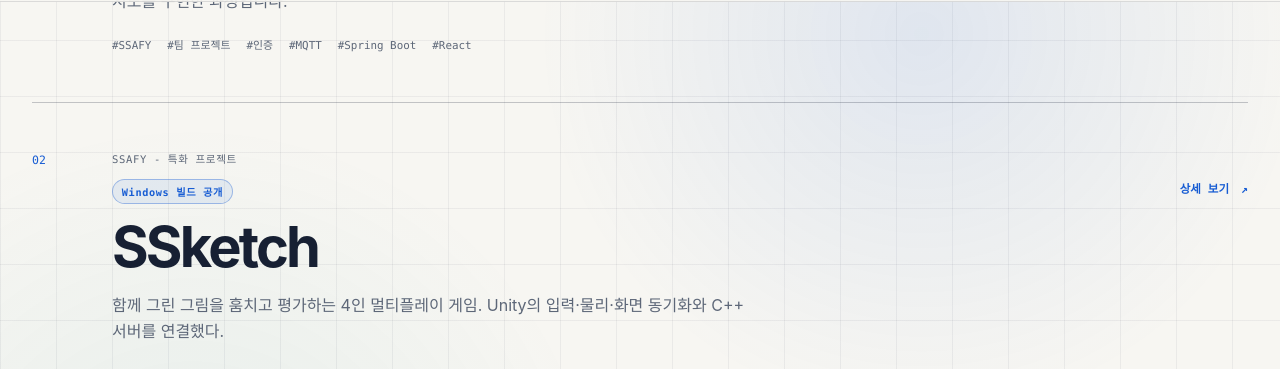
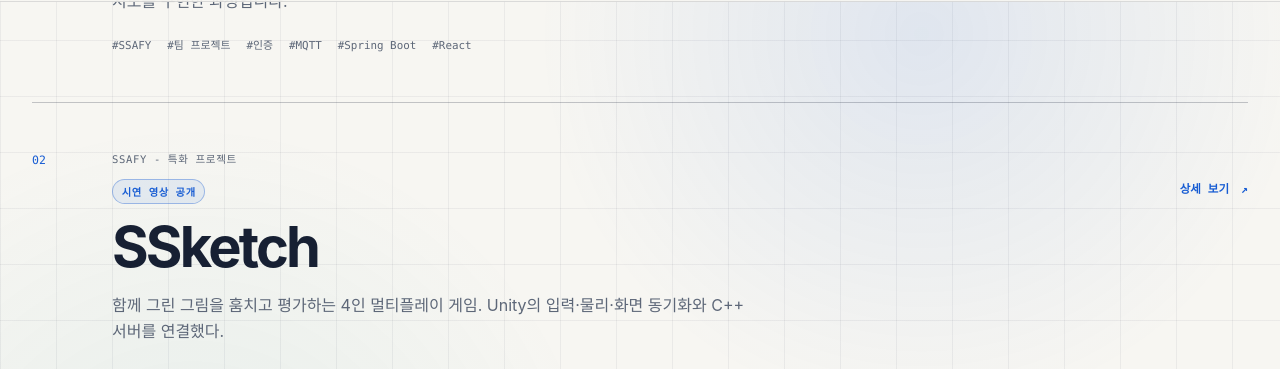
Before and after one commit to yollo4179/yollo4179.github.io, a Jekyll site: the page built from projects/index.html, in a window 1280 px wide and 900 px high, scrolled down 1398 px. Shown: the part 74-443 px from the top of the window. Built offline with Jekyll 4.4.1, drawn with Linux system fonts in a browser that asks for light colours.

Commit message:
chore: SSketch 시연 영상 중심 소개와 링크 정리

```diff
--- a/_layouts/ssketch-project.html
+++ b/_layouts/ssketch-project.html
@@ -14,7 +14,7 @@
           <ul class="ssketch-chips" aria-label="게임 정보"><li>4인 온라인</li><li>Windows</li><li>Unity · C++</li></ul>
           <div class="ssketch-actions">
             <a class="ssketch-button" href="{{ '/projects/ssketch/details/' | relative_url }}">구현 내용 목록 보기 <span aria-hidden="true">→</span></a>
-            <a class="ssketch-button ssketch-button--secondary" href="https://ssketch.ddns.net/" target="_blank" rel="noopener noreferrer">게임 소개 · 다운로드 <span aria-hidden="true">↗</span></a>
+            <a class="ssketch-button ssketch-button--secondary" href="#demo">EC2 시연 영상 보기 <span aria-hidden="true">↓</span></a>
           </div>
         </div>
         <figure class="ssketch-hero__art">
--- a/_projects/ssketch.md
+++ b/_projects/ssketch.md
@@ -20,7 +20,7 @@
 hero_alt: 이젤 앞에서 그림을 그리는 SSketch 게임 화면
 hero_heading: 함께 그리고, 훔치고, 평가하는 멀티플레이 그림 게임
 hero_intro: 낮에는 화가, 밤에는 도둑이 된다. 같은 주제로 그린 그림을 집에 전시하고, 밤에는 다른 플레이어의 그림을 노린다. 아침의 평가가 끝날 때까지 그림의 주인도, 승부도 바뀔 수 있다.
-status: Windows 빌드 공개
+status: 시연 영상 공개
 roles: [Unity 클라이언트 프레임워크, 실시간 입력 및 동기화, C++ 네트워크 서버]
 stacks: [Unity, C#, C++, IOCP, TCP, UDP, Vivox]
 tags: [게임 클라이언트, 멀티플레이, 트러블슈팅]
```
Also changed, not shown: other parts of _projects/ssketch.md (+1 -1 lines).
